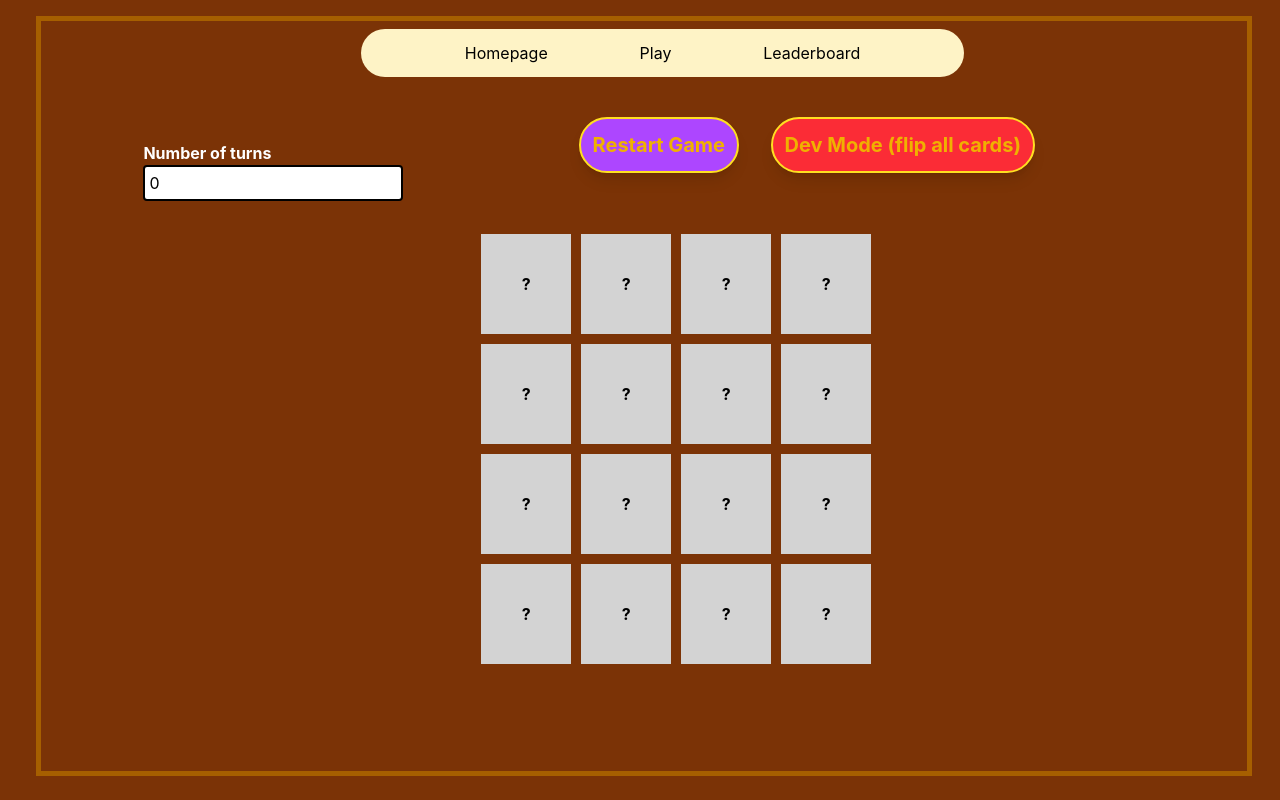
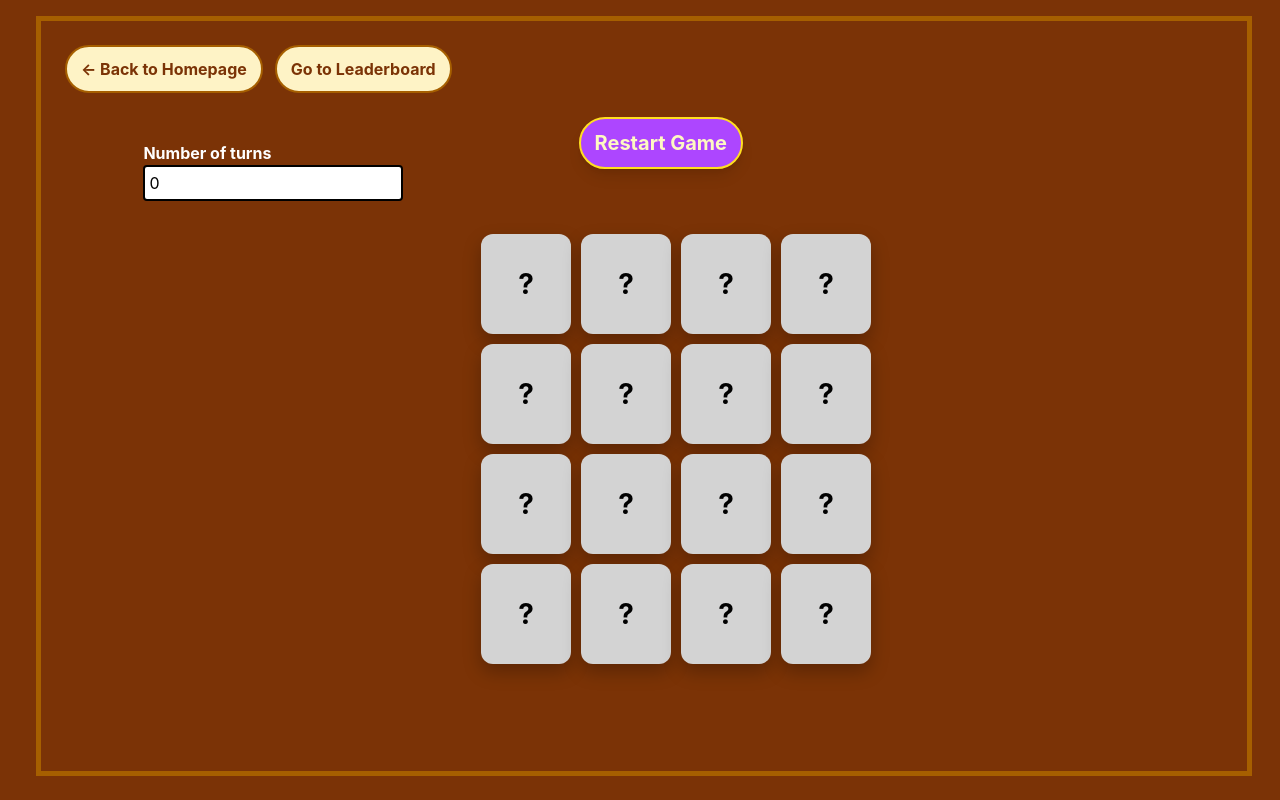
Before and after one commit to ABhiShek1705m/memory-card-game, a Next.js app in the folder client/: page /play in a window 1280 px wide. Built offline with nearby package versions, Linux system fonts and the light colour scheme.

Commit message:
Added search feature by name in the leaderboard, improved frontend componenets

```diff
--- a/client/src/app/globals.css
+++ b/client/src/app/globals.css
@@ -2,17 +2,89 @@
 
 
 .card-box {
-    width: 90px;
-    height: 100px;
-    background-color: lightgray;
-    border: none;
-    margin: 5px;
+  width: 90px;
+  height: 100px;
+  background-color: lightgray;
+  border: none;
+  margin: 5px;
+
+  display: inline-flex;
+  align-items: center;
+  justify-content: center;
+
+  border-radius: 12px;
+  cursor: pointer;
+  user-select: none;
+
+  transition:
+    transform 180ms ease,
+    box-shadow 180ms ease,
+    filter 180ms ease;
+
+  box-shadow: 0 8px 18px rgba(0, 0, 0, 0.25);
   }
+
+.card-box:hover {
+  transform: translateY(-2px) scale(1.03);
+  filter: brightness(1.02);
+  }
+
+.card-box:active {
+  transform: translateY(0) scale(0.99);
+  }
+
+.card-box:focus-visible {
+  outline: 2px solid gold;
+  outline-offset: 3px;
+  }
+
+.card-box h3 {
+  font-size: 28px;
+  line-height: 1;
+  }
+
+@keyframes cardFlipPop {
+  0% {
+    transform: scale(1);
+  }
+  50% {
+    transform: scale(1.06);
+  }
+  100% {
+    transform: scale(1.03);
+  }
+}
 
 .card-box-flipped{
     border-style: outset;
     border-width: 5px;
     border-color: gold;
-    border-radius: 2px;
+  border-radius: 12px;
     padding: 4px;
+
+  background-color: white;
+  animation: cardFlipPop 220ms ease-out;
+  transform: translateY(-2px) scale(1.03);
 }
+
+/* Small shared look for navigation buttons */
+.ui-nav-btn {
+  border-radius: 9999px;
+  padding: 10px 14px;
+  font-weight: 700;
+  transition: transform 160ms ease, filter 160ms ease;
+}
+
+.ui-nav-btn:hover {
+  transform: translateY(-1px);
+  filter: brightness(1.03);
+}
+
+.ui-nav-btn:active {
+  transform: translateY(0);
+}
+
+.ui-nav-btn:focus-visible {
+  outline: 2px solid gold;
+  outline-offset: 3px;
+}
--- a/client/src/app/leaderboard/page.jsx
+++ b/client/src/app/leaderboard/page.jsx
@@ -1,10 +1,11 @@
 'use client';
 
 import { useEffect, useState } from 'react';
-import NavBar from "../../components/NavBar";
+import Link from 'next/link';
 
 export default function leaderboardPage() {
     const [highscores, setHighscores] = useState([]);
+    const[name, setPlayerName] = useState("");
 
     useEffect(() => {
         const fetchHighscores = async () => {
@@ -23,9 +24,32 @@ export default function leaderboardPage() {
         fetchHighscores();
     }, [])
 
+    async function searchResults(key){
+        if(key !== "Enter") return;
+
+        try{
+            const baseUrl = process.env.NEXT_PUBLIC_BACKEND_URL ?? "http://localhost:3001";
+            const response = await fetch(`${baseUrl}/highscores/${name}`, { method: "GET" })
+            if(!response.ok) throw new Error (`Error occured status: ${response.status}`)
+            const data = await response.json()
+            if(data) console.log("Player fetched:", data)
+            else console.log("No player found with that name")
+            setHighscores(data)
+        } catch (error){
+            console.error(`Error finding player in the database: ${error}`)
+        }
+    }
+
     return (
         <>
-        <NavBar />
+        <div className="absolute top-6 left-6 z-20">
+            <Link
+                href="/play"
+                className="ui-nav-btn bg-amber-100 text-amber-900 border-2 border-yellow-700 inline-block"
+            >
+                ← Back to Game
+            </Link>
+        </div>
         <div className="grid place-items-center text-5xl font-bold text-yellow-300 mb-10">
             Highest Scorers
         </div>
@@ -61,6 +85,12 @@ export default function leaderboardPage() {
                 </table>
             </div>
         </div>
+        {/* Search bar for searching highscores by name */}
+        <label htmlFor="search-input" className="font-bold text-yellow-300 text-xl inline relative left-20">Search player by name</label>
+        <input type="text" id="search-input" onKeyUp={(e) => searchResults(e.key)}
+        className="bg-amber-50 outline-2 block rounded-[5px] p-0.5 relative left-20"
+        value={name} onChange={(e) => setPlayerName(e.target.value)} placeholder='Player name' />
+
         </>
     )
 }
--- a/client/src/app/play/page.jsx
+++ b/client/src/app/play/page.jsx
@@ -1,10 +1,23 @@
 import CardGrid from "../../components/CardGrid";
-import NavBar from "../../components/NavBar";
+import Link from "next/link";
 
 export default function MainScreen(){
   return (
     <>
-    <NavBar />
+    <div className="absolute top-6 left-6 z-20 flex gap-3">
+      <Link
+        href="/"
+        className="ui-nav-btn bg-amber-100 text-amber-900 border-2 border-yellow-700"
+      >
+        ← Back to Homepage
+      </Link>
+      <Link
+        href="/leaderboard"
+        className="ui-nav-btn bg-amber-100 text-amber-900 border-2 border-yellow-700"
+      >
+        Go to Leaderboard
+      </Link>
+    </div>
     <CardGrid />
     </>
   )
--- a/client/src/components/CardGrid.jsx
+++ b/client/src/components/CardGrid.jsx
@@ -2,15 +2,11 @@
 
 import { useContext, useEffect, useState } from "react";
 import Card from "./Card";
-import ImageContext from "../context/ImageContext";
 import RestartButton from "./RestartButton";
 
 
-
+// Creating a number grid and shuffling them for the game.
 const CardGrid = () => {
-    // Might use images instead of numbers.
-    const images = useContext(ImageContext)
-    //for now taking images as numbers
     const [playerName, setPlayerName] = useState(null);
     const[shuffledArray, setShuffledArray] = useState([])
     const[compareValues, setcompareValues] = useState({})
@@ -199,10 +195,11 @@ const CardGrid = () => {
 
     return(
         <>
-        <button className="bg-red-500 hover:bg-red-600 active:bg-red-900
-                active:outline-2 active: outline-offset-1 p-3 shadow-lg text-xl
-                text-yellow-500 font-bold absolute left-[57vw] top-[12vh]
-                border-yellow-300 border-2 rounded-full"
+        <button className="ui-nav-btn bg-red-500 hover:bg-red-600 active:bg-red-900
+                p-3 shadow-lg text-xl
+                text-yellow-100 font-bold absolute left-[57vw] top-[12vh]
+                border-yellow-300 border-2 rounded-full hidden
+                focus:outline-2 focus:outline-offset-2 focus:outline-yellow-300"  // Hiding the dev mode button, only show when needed.
                 onClick={handleDevModeClick}>
             Dev Mode (flip all cards)
         </button>
--- a/client/src/components/HomePage.jsx
+++ b/client/src/components/HomePage.jsx
@@ -14,15 +14,22 @@ const HomePage = () => {
             alert("Please enter a valid name")
         }
     }
+
+    function enterClick(key){
+        if(key === "Enter"){
+            handleStartClick()
+        }
+    }
+
     return(
         <>
         <h1 className="font-bold text-center text-yellow-600 text-6xl">
             Memory game
         </h1>
-        <div className="absolute top-1/3 left-[38vw]">
-            <label htmlFor="name-input" className="font-bold text-xl text-yellow-600 inline-block">Enter your name and press start</label><br />
-            <input type="text" id="name-input" onChange={(e) => setname(e.target.value)} className="border-solid m-[7px] border-black rounded-lg bg-white p-4"/>
-            <button onClick={handleStartClick} className="border-solid border-black rounded-lg bg-red-600 p-4 font-bold text-white">
+        <div className="absolute top-2/5 left-[37vw]">
+            <label htmlFor="name-input" className="font-bold text-2xl text-yellow-600 block mx-1">Enter your name and press start</label>
+            <input type="text" id="name-input" onChange={(e) => setname(e.target.value)} onKeyUp={(e) => enterClick(e.key)} className="border-solid m-[6px] border-black rounded-lg bg-white p-2 block relative left-19 top-5"/>
+            <button onClick={handleStartClick} className="ui-nav-btn border-solid border-black rounded-lg bg-red-500 p-2 font-bold text-white relative left-32 top-6 hover:cursor-pointer hover:border-black focus:outline-2 focus:outline-offset-2 focus:outline-yellow-300">
                 Start Game
             </button>
         </div>
--- a/client/src/components/RestartButton.jsx
+++ b/client/src/components/RestartButton.jsx
@@ -5,10 +5,10 @@ const RestartButton = (props) => {
         <>
         <div className="restart-button">
             <button
-                className="bg-purple-500 hover:bg-purple-600 active:bg-purple-900
-                active:outline-2 active: outline-offset-1
-                p-3 shadow-lg text-xl text-yellow-500 font-bold
-                absolute left-[42vw] top-[12vh] border-yellow-300 border-2 rounded-full"
+                className="ui-nav-btn bg-purple-500 hover:bg-purple-600 active:bg-purple-900
+                p-3 shadow-lg text-xl text-yellow-100 font-bold
+                absolute left-[42vw] top-[12vh] border-yellow-300 border-2 rounded-full
+                focus:outline-2 focus:outline-offset-2 focus:outline-yellow-300"
                 onClick={() => props.onbuttonClick()}>
                 Restart Game
             </button>
```
